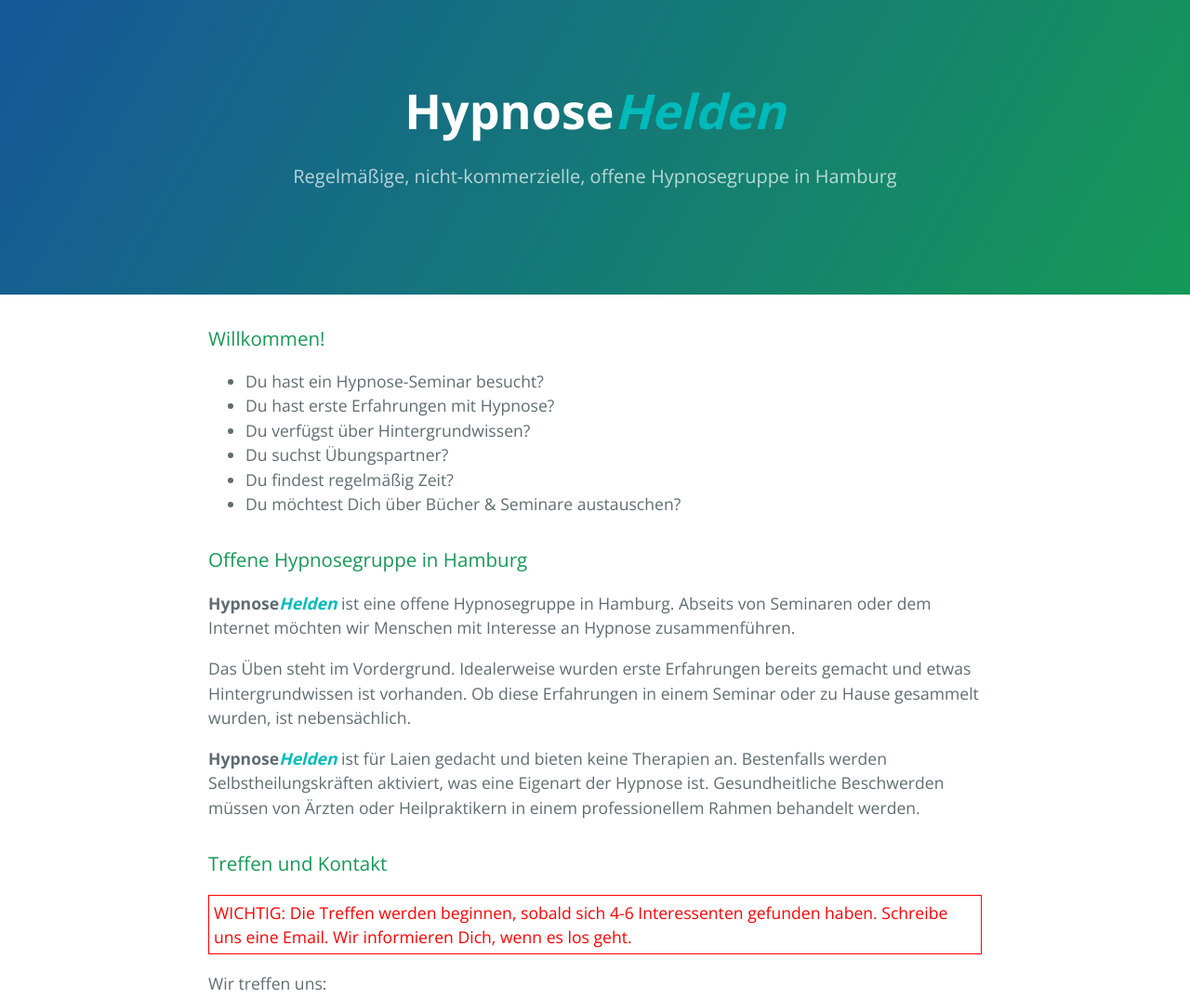
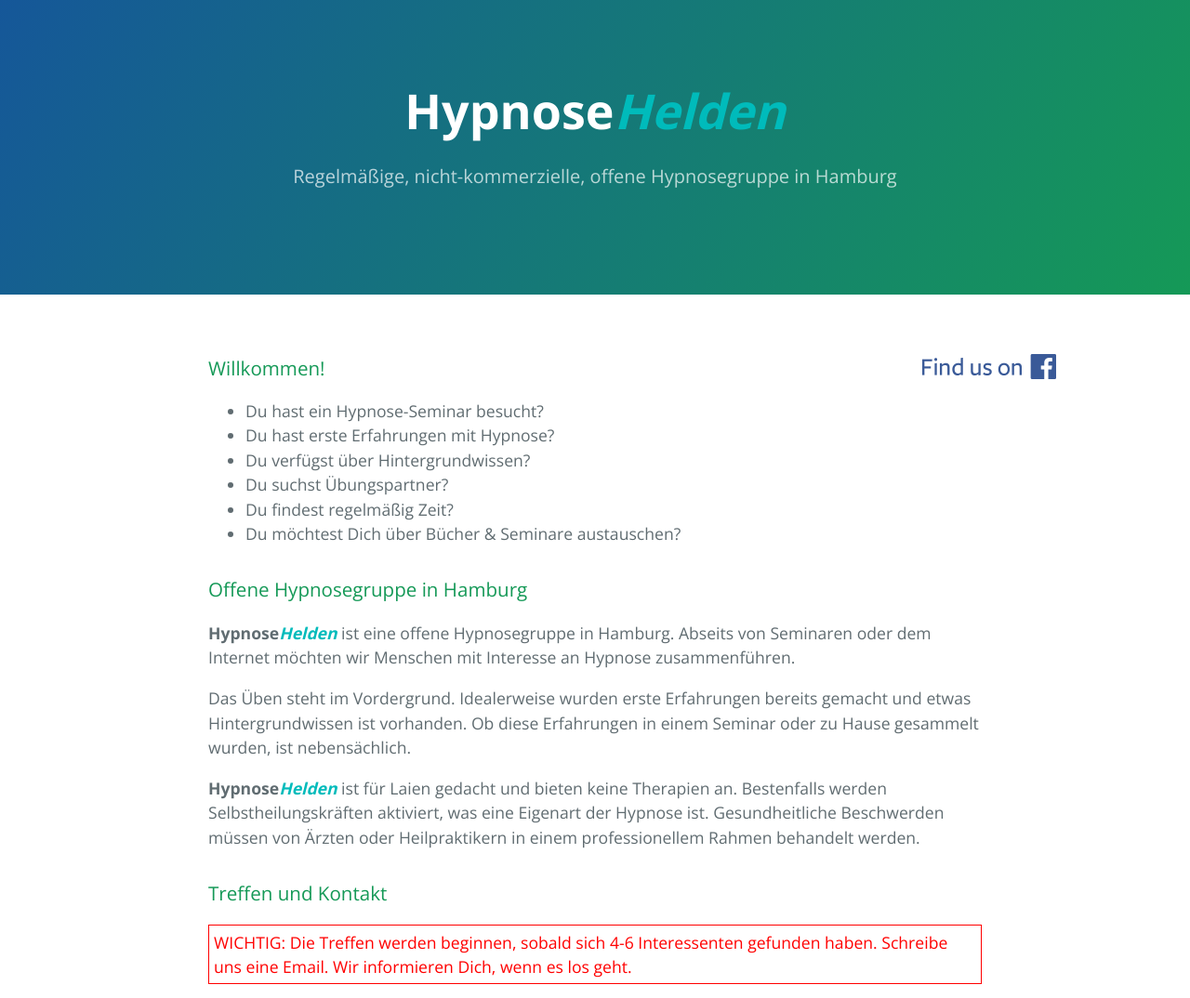
Before and after one commit to xErik/hypnose-helden, a plain HTML site: page index.html in a window 1280 px wide. Shown: the top 1074 px of the page at 93% size. Drawn offline with nearby package versions, Linux system fonts and the light colour scheme.

Commit message:
Added: FB

```diff
--- a/index.html
+++ b/index.html
@@ -12,29 +12,31 @@
     <meta name="description" content="Regelmäßige, nicht-kommerzielle, offene Hypnosegruppe in Hamburg">
     <meta name="keywords" content="hypnose,mesmerismus,trance,hamburg,treffen,gruppe">
     <link rel="alternate" hreflang="de" href="http://hypnosehelden.de/" />
+    <style>
+    .facebook_container {
+        text-align:right;position: absolute;top: 0;right: 0;padding-top:64px;padding-right:16px;padding-left:16px;
+    }
+    .facebook_container:hover  {
+        border-bottom:2px rgb(58,88,157) solid;
+    }
+    </style>
 </head>
 
 <body>
 
-    <div id="fb-root"></div>
-    <script>(function(d, s, id) {
-      var js, fjs = d.getElementsByTagName(s)[0];
-      if (d.getElementById(id)) return;
-      js = d.createElement(s); js.id = id;
-      js.src = "//connect.facebook.net/de_DE/sdk.js#xfbml=1&version=v2.6";
-      fjs.parentNode.insertBefore(js, fjs);
-    }(document, 'script', 'facebook-jssdk'));</script>
-
-<div class="fb-like" data-href="http://hypnosehelden.de/" data-layout="button" data-action="like" data-show-faces="true" data-share="true"></div>
     <section class="page-header">
-
-<div class="fb-like" data-href="https://developers.facebook.com/docs/plugins/" data-layout="button" data-action="like" data-show-faces="false" data-share="true"></div>
 
         <h1 class="project-name">HypnoseHelden</h1>
         <h2 class="project-tagline">Regelmäßige, nicht-kommerzielle, offene Hypnosegruppe in Hamburg</h2>
     </section>
 
-    <section class="main-content">
+    <section class="main-content" style="position:relative;">
+
+
+        <div class="facebook_container">
+        <a class="facebook" href="https://www.facebook.com/groups/259833597717747/" target="_blank" title="Facebook"><img src="assets/FB-FindUsonFacebook-online-144.png" alt="Facebook"/></a>
+        </div>
+
         <h3>
 <a id="welcome-to-github-pages" class="anchor" href="#welcome-to-github-pages" aria-hidden="true"><span aria-hidden="true" class="octicon octicon-link"></span></a>Willkommen!</h3>
 
```
Also changed, not shown: assets/FB-FindUsonFacebook-online-144.png (added).
